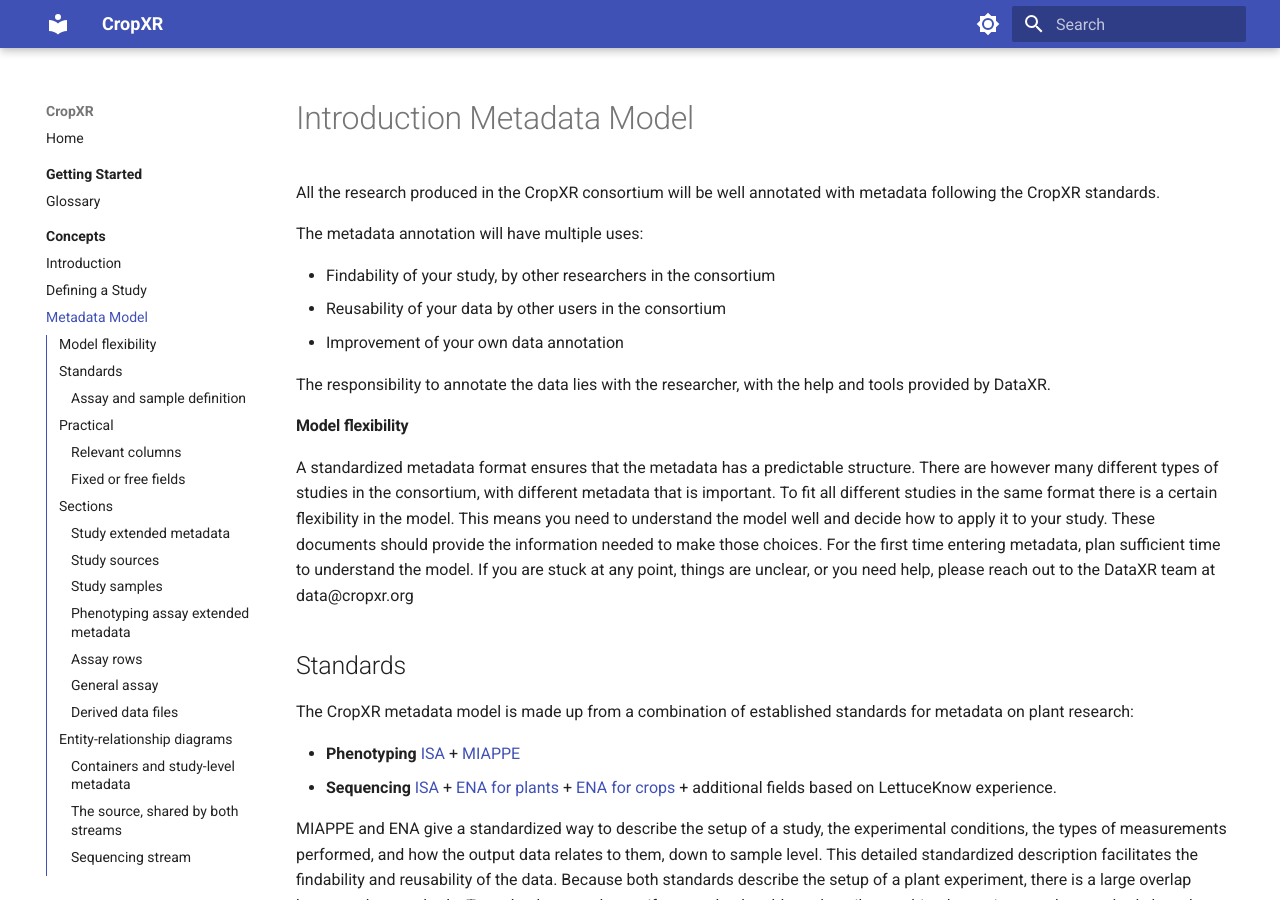
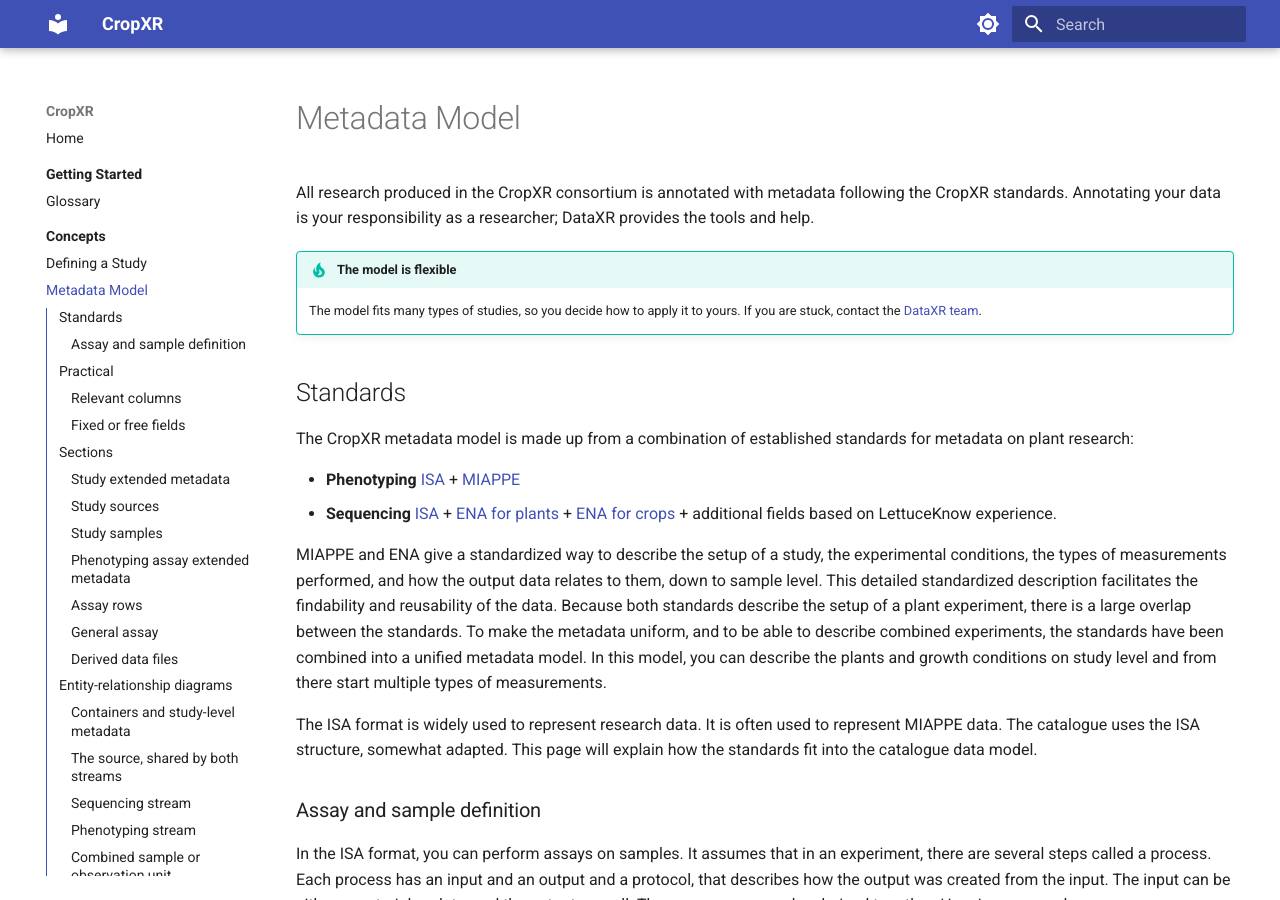
Before and after one commit to CropXR/documentation, an MkDocs documentation site: the page built from docs/concepts/metadata-model.md, in a window 1280 px wide and 900 px high. Built offline with MkDocs 1.6.1 and Material for MkDocs 9.7.7, drawn with Linux system fonts in a browser that asks for light colours.

Commit message:
Merge concepts introduction page into index page.

```diff
--- a/docs/concepts/metadata-model.md
+++ b/docs/concepts/metadata-model.md
@@ -1,25 +1,9 @@
-# Introduction Metadata Model
+# Metadata Model
 
-All the research produced in the CropXR consortium will be well annotated with metadata following the CropXR standards.
+All research produced in the CropXR consortium is annotated with metadata following the CropXR standards. Annotating your data is your responsibility as a researcher; DataXR provides the tools and help.
 
-The metadata annotation will have multiple uses:
-
-- Findability of your study, by other researchers in the consortium
-- Reusability of your data by other users in the consortium
-- Improvement of your own data annotation
-
-The responsibility to annotate the data lies with the researcher, with the help and tools provided by DataXR.
-
-
-#### Model flexibility
-A standardized metadata format ensures that the metadata has a predictable structure.
-There are however many different types of studies in the consortium, with different metadata that is important.
-To fit all different studies in the same format there is a certain flexibility in the model.
-This means you need to understand the model well and decide how to apply it to your study.
-These documents should provide the information needed to make those choices.
-For the first time entering metadata, plan sufficient time to understand the model.
-If you are stuck at any point, things are unclear, or you need help, please reach out to the DataXR team at data@cropxr.org
-
+!!! tip "The model is flexible"
+    The model fits many types of studies, so you decide how to apply it to yours. If you are stuck, contact the [DataXR team](mailto:data@cropxr.org).
 
 ## Standards
 
--- a/mkdocs.yml
+++ b/mkdocs.yml
@@ -105,7 +105,6 @@
     - Glossary: getting-started/glossary.md
   - Concepts:
     - concepts/index.md
-    - Introduction: concepts/introduction.md
     - Defining a Study: concepts/defining-a-study.md
     - Metadata Model: concepts/metadata-model.md
     - What Data to Upload: concepts/what-data-to-upload.md
```
Also changed, not shown: docs/concepts/index.md (+20 -5 lines), docs/concepts/introduction.md (deleted, +0 -46 lines).
